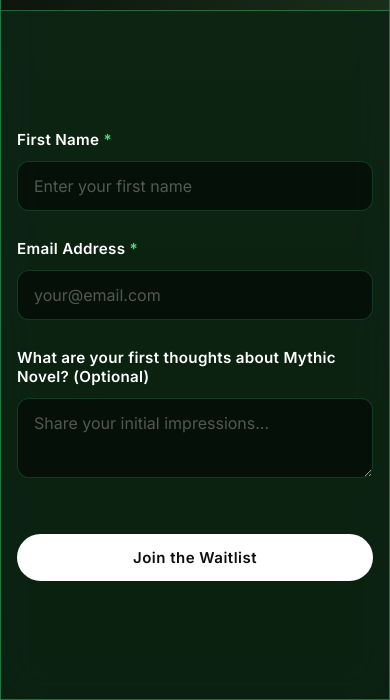
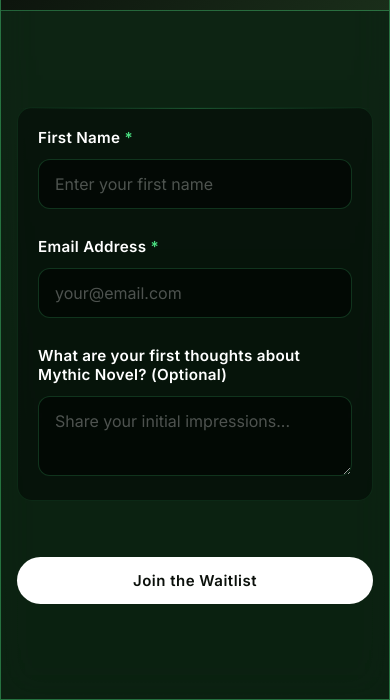
Before and after one commit to dom-bailey/author-platform-landing, a website built with Vite: page join-the-waitlist.html in a window 390 px wide. Shown: the part 144-844 px from the top of the page. Built offline with nearby package versions, Linux system fonts and the light colour scheme.

Commit message:
12 - updates to the join the waitlist form

```diff
--- a/join-the-waitlist.html
+++ b/join-the-waitlist.html
@@ -74,7 +74,7 @@
         }
 
         .container {
-            max-width: 500px;
+            max-width: 625px;
             width: 100%;
             margin: 0 auto;
             background: var(--glass);
@@ -136,8 +136,30 @@
             background: rgba(0, 0, 0, 0.2);
         }
 
+        .form-section {
+            padding: 2.5rem;
+            background: rgba(0, 0, 0, 0.4);
+            border-radius: 20px;
+            border: 1px solid rgba(74, 222, 128, 0.1);
+            position: relative;
+        }
+
+        .form-section::before {
+            content: '';
+            position: absolute;
+            top: 0;
+            left: 0;
+            right: 0;
+            height: 1px;
+            background: linear-gradient(90deg, transparent, rgba(74, 222, 128, 0.3), transparent);
+        }
+
         .form-group {
             margin-bottom: 1.75rem;
+        }
+
+        .form-group:last-child {
+            margin-bottom: 0;
         }
 
         label {
@@ -196,7 +218,7 @@
         }
 
         .btn {
-            width: 100%;
+            display: inline-block;
             padding: 18px 45px;
             border: none;
             border-radius: 100px;
@@ -210,6 +232,14 @@
             overflow: hidden;
             z-index: 1;
             margin-top: 1.5rem;
+            max-width: 320px;
+            width: 100%;
+        }
+
+        .btn-wrapper {
+            display: flex;
+            justify-content: center;
+            width: 100%;
         }
 
         .btn-primary {
@@ -373,9 +403,15 @@
                 justify-content: center;
             }
 
+            .form-section {
+                padding: 1.75rem;
+                border-radius: 15px;
+            }
+
             .btn {
                 padding: 16px 35px;
                 font-size: 16px;
+                max-width: 100%;
             }
         }
 
@@ -400,6 +436,10 @@
                 padding: 1.5rem 1rem;
             }
 
+            .form-section {
+                padding: 1.25rem;
+            }
+
             input[type="text"],
             input[type="email"],
             textarea {
@@ -410,6 +450,7 @@
             .btn {
                 padding: 14px 28px;
                 font-size: 15px;
+                max-width: 100%;
             }
         }
     </style>
@@ -429,6 +470,7 @@
         </div>
 
         <form id="waitlistForm" class="form-content">
+            <div class="form-section">
                 <div class="form-group">
                     <label for="firstName">First Name <span class="required">*</span></label>
                     <input type="text" id="firstName" name="firstName" placeholder="Enter your first name">
@@ -443,6 +485,7 @@
                     <label for="thoughts">What are your first thoughts about Mythic Novel? (Optional)</label>
                     <textarea id="thoughts" name="thoughts" placeholder="Share your initial impressions..."></textarea>
                 </div>
+            </div>
 
             <!-- Hidden fields for tracking -->
             <input type="hidden" id="source" name="source" value="reader">
@@ -454,7 +497,9 @@
                 <input type="text" id="website" name="website" tabindex="-1" autocomplete="off">
             </div>
 
+            <div class="btn-wrapper" style="margin-top: 2rem;">
                 <button type="submit" class="btn btn-primary" id="submitBtn">Join the Waitlist</button>
+            </div>
             <div id="submitValidationMessage"></div>
 
             <div id="formMessage"></div>
```
Also changed, not shown: public/assets/screenshots/image.png. Lines whose indentation alone changed are shown as unchanged.
